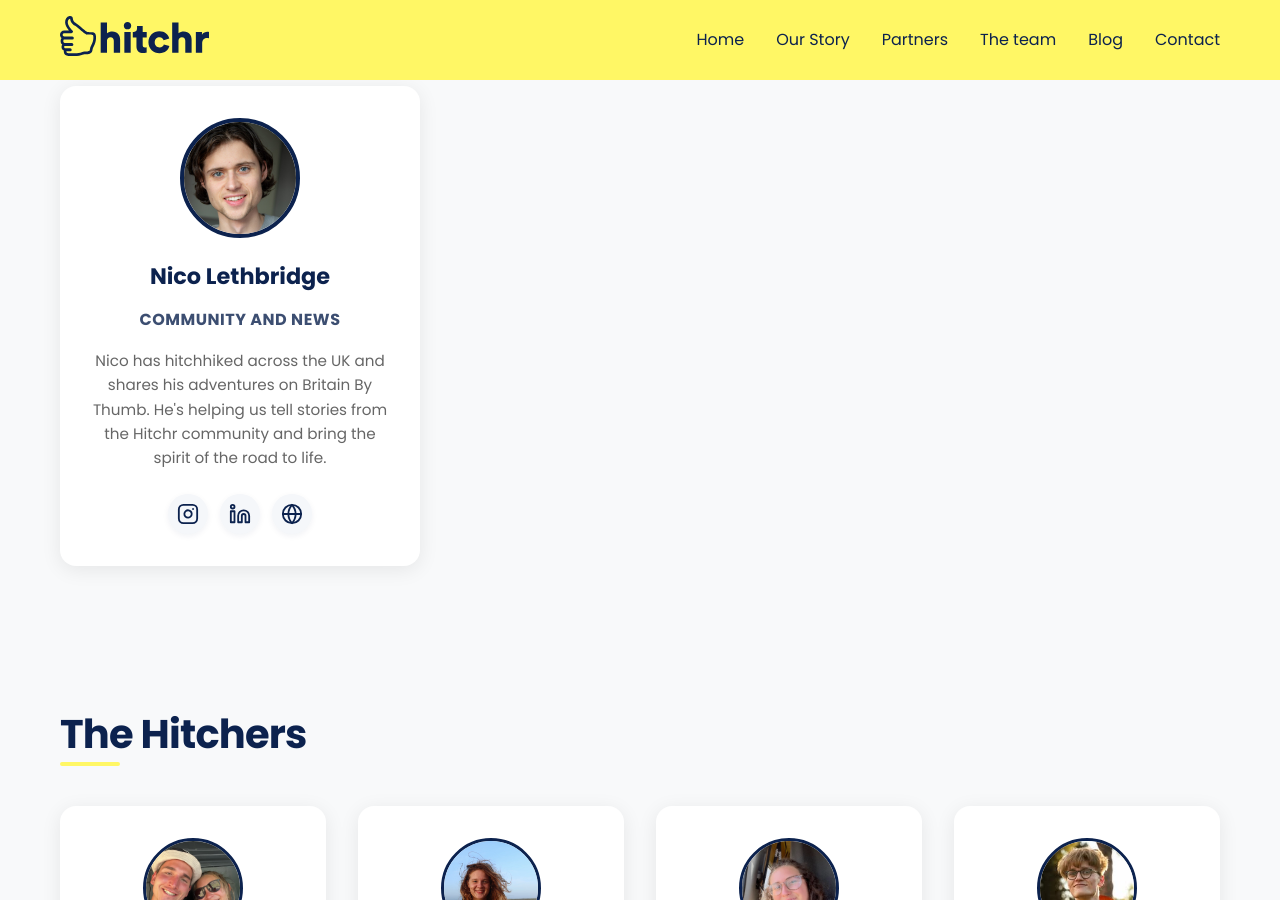
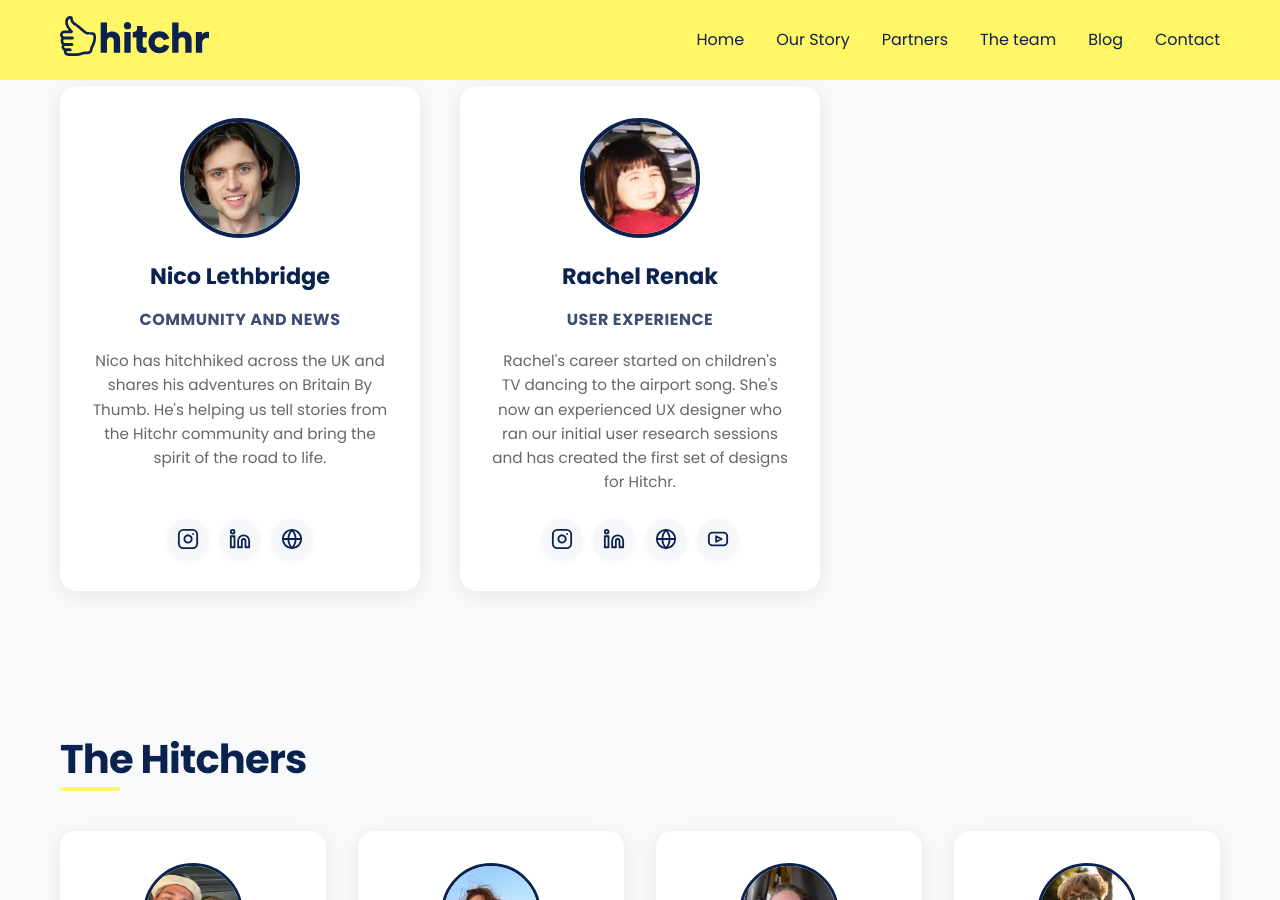
Before and after one commit to hitchrworld/hitchrworld.github.io, a Jekyll site: the page built from team.html, in a window 1280 px wide and 900 px high, scrolled down 1814 px. Built offline with Jekyll 4.4.1, drawn with Linux system fonts in a browser that asks for light colours.

Commit message:
Add Rachel Renak's profile to the team.html, including her image, role, bio, and social media links for enhanced team representation.

```diff
--- a/team.html
+++ b/team.html
@@ -93,6 +93,20 @@ title: Meet the Team
                     <a href="https://instagram.com/nicolethbridge" target="_blank" aria-label="Instagram" class="hitcher-icon"><svg width="22" height="22" viewBox="0 0 24 24" fill="none" stroke="currentColor" stroke-width="2" stroke-linecap="round" stroke-linejoin="round"><rect x="2" y="2" width="20" height="20" rx="5" ry="5"></rect><path d="M16 11.37A4 4 0 1 1 12.63 8 4 4 0 0 1 16 11.37z"></path><line x1="17.5" y1="6.5" x2="17.51" y2="6.5"></line></svg></a>
                     <a href="https://www.linkedin.com/in/nico-lethbridge-a368b4174/" target="_blank" aria-label="LinkedIn" class="hitcher-icon"><svg width="22" height="22" viewBox="0 0 24 24" fill="none" stroke="currentColor" stroke-width="2" stroke-linecap="round" stroke-linejoin="round"><path d="M16 8a6 6 0 0 1 6 6v7h-4v-7a2 2 0 0 0-2-2 2 2 0 0 0-2 2v7h-4v-7a6 6 0 0 1 6-6z"></path><rect x="2" y="9" width="4" height="12"></rect><circle cx="4" cy="4" r="2"></circle></svg></a>
                     <a href="https://substack.com/@nicolethbridge" target="_blank" aria-label="Substack" class="hitcher-icon"><svg width="22" height="22" viewBox="0 0 24 24" fill="none" stroke="currentColor" stroke-width="2" stroke-linecap="round" stroke-linejoin="round"><circle cx="12" cy="12" r="10"></circle><line x1="2" y1="12" x2="22" y2="12"></line><path d="M12 2a15.3 15.3 0 0 1 4 10 15.3 15.3 0 0 1-4 10 15.3 15.3 0 0 1-4-10 15.3 15.3 0 0 1 4-10z"></path></svg></a>
+                </div>
+            </div>
+            <div class="team-member">
+                <div class="member-image">
+                    <img src="/assets/images/team/rachel.jpeg" alt="Rachel Renak" onerror="this.onerror=null;this.src='/assets/images/placeholder.png';">
+                </div>
+                <h3>Rachel Renak</h3>
+                <p class="member-role">User Experience</p>
+                <p class="member-bio">Rachel's career started on children's TV dancing to the airport song. She's now an experienced UX designer who ran our initial user research sessions and has created the first set of designs for Hitchr.</p>
+                <div class="member-socials">
+                    <a href="https://www.instagram.com/rjrenak.creative/?hl=en" target="_blank" aria-label="Instagram" class="hitcher-icon"><svg width="22" height="22" viewBox="0 0 24 24" fill="none" stroke="currentColor" stroke-width="2" stroke-linecap="round" stroke-linejoin="round"><rect x="2" y="2" width="20" height="20" rx="5" ry="5"></rect><path d="M16 11.37A4 4 0 1 1 12.63 8 4 4 0 0 1 16 11.37z"></path><line x1="17.5" y1="6.5" x2="17.51" y2="6.5"></line></svg></a>
+                    <a href="https://www.linkedin.com/in/rachel-renak/" target="_blank" aria-label="LinkedIn" class="hitcher-icon"><svg width="22" height="22" viewBox="0 0 24 24" fill="none" stroke="currentColor" stroke-width="2" stroke-linecap="round" stroke-linejoin="round"><path d="M16 8a6 6 0 0 1 6 6v7h-4v-7a2 2 0 0 0-2-2 2 2 0 0 0-2 2v7h-4v-7a6 6 0 0 1 6-6z"></path><rect x="2" y="9" width="4" height="12"></rect><circle cx="4" cy="4" r="2"></circle></svg></a>
+                    <a href="https://rachelrenak.wixsite.com/myportfolio" target="_blank" aria-label="Website" class="hitcher-icon"><svg width="22" height="22" viewBox="0 0 24 24" fill="none" stroke="currentColor" stroke-width="2" stroke-linecap="round" stroke-linejoin="round"><circle cx="12" cy="12" r="10"></circle><line x1="2" y1="12" x2="22" y2="12"></line><path d="M12 2a15.3 15.3 0 0 1 4 10 15.3 15.3 0 0 1-4 10 15.3 15.3 0 0 1-4-10 15.3 15.3 0 0 1 4-10z"></path></svg></a>
+                    <a href="https://www.youtube.com/watch?v=pKnOdvkaIrU" target="_blank" aria-label="YouTube" class="hitcher-icon"><svg width="22" height="22" viewBox="0 0 24 24" fill="none" stroke="currentColor" stroke-width="2" stroke-linecap="round" stroke-linejoin="round"><rect x="2" y="5" width="20" height="14" rx="4" ry="4"></rect><polygon points="10 9 16 12 10 15 10 9"></polygon></svg></a>
                 </div>
             </div>
         </div>
```
Also changed, not shown: assets/images/team/rachel.jpeg (added).
